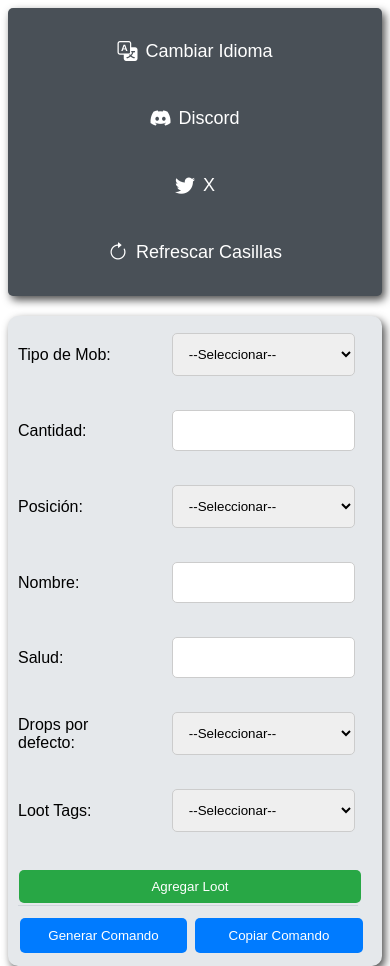
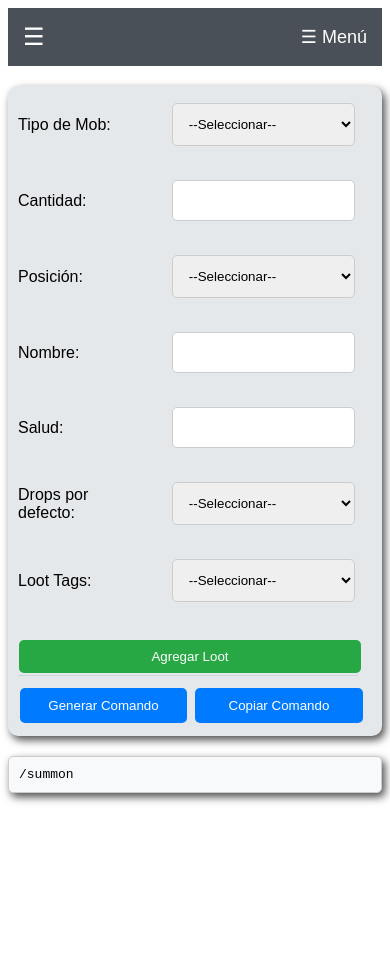
Before and after one commit to SebasOfEek/MineBlocks-Tools, a plain HTML site: page index.html in a window 390 px wide. Shown: the top 966 px of the page. After the commit the page ends 844 px from the top, so only its background shows below. Drawn offline with nearby package versions, Linux system fonts and the light colour scheme.

Commit message:
Update index.html

```diff
--- a/index.html
+++ b/index.html
@@ -292,37 +292,80 @@ button.add-loot {
     font-size: 20px; /* Aumenta el tamaño del ícono */
 }
 
-/* Media Query para pantallas pequeñas (teléfonos móviles) */
 @media (max-width: 600px) {
     .menu {
         max-width: 100%;
+        padding: 0;
+        background-color: #333; /* Fondo del menú hamburguesa */
+        box-shadow: none;
     }
 
-    .menu ul {
-        flex-direction: column; /* Coloca los elementos en una columna */
-        align-items: stretch; /* Asegura que los elementos ocupen todo el ancho disponible */
+    .menu-icon {
+        display: flex;
+        justify-content: space-between;
+        align-items: center;
+        padding: 15px;
+        color: white;
+        background-color: #495057;
+        font-size: 18px;
+        cursor: pointer;
+        user-select: none;
     }
 
-    .menu ul li {
-        width: 100%; /* Asegura que cada elemento del menú ocupe el 100% del ancho */
+    .menu-icon::before {
+        content: '☰'; /* Icono de hamburguesa */
+        margin-right: 10px;
+        font-size: 24px;
     }
 
-    .menu ul li a,
-    .menu ul li button {
-        font-size: 18px; /* Aumenta un poco el tamaño de la fuente para pantallas más pequeñas */
-        padding: 15px 10px; /* Más espacio alrededor del texto */
-        margin: 2px 0; /* Espacio reducido entre los botones */
+    .menu ul.menu-list {
+        display: none; /* Ocultamos el menú inicialmente */
+        flex-direction: column;
+        background-color: #495057;
+        margin: 0;
+        padding: 10px 0;
     }
 
-    .menu ul li i {
-        margin-right: 8px; /* Reduce el espacio entre el icono y el texto */
+    .menu ul.menu-list li {
+        width: 100%;
+        text-align: center;
+        margin: 0;
+        padding: 10px 0;
+        border-top: 1px solid #444;
+    }
+
+    .menu ul.menu-list li:first-child {
+        border-top: none;
+    }
+
+    .menu ul.menu-list li a,
+    .menu ul.menu-list li button {
+        font-size: 16px;
+        padding: 15px;
+        color: white;
+        background-color: transparent;
+        border: none;
+        cursor: pointer;
+        width: 100%;
+        text-align: center;
+    }
+
+    .menu ul.menu-list li a:hover,
+    .menu ul.menu-list li button:hover {
+        background-color: #17a2b8;
+        color: white;
+    }
+
+    .menu.show .menu-list {
+        display: flex; /* Mostrar el menú cuando esté activo */
     }
 }
 </style>
 </head>
 <body>
 <nav class="menu">
-    <ul>
+    <div class="menu-icon" onclick="toggleMobileMenu()">☰ Menú</div>
+    <ul class="menu-list">
         <li><button id="IdiomaText" onclick="toggleLanguage()"><i class="bi bi-translate"></i> Cambiar Idioma</button></li>
         <li><a href="https://discord.com/users/sebasofeek" target="_blank"><i class="bi bi-discord"></i> Discord</a></li>
         <li><a href="https://twitter.com" target="_blank"><i class="bi bi-twitter"></i> X</a></li>
@@ -590,10 +633,13 @@ button.add-loot {
 
     <script>
 
-
-
         let lootItems = [];
         let currentLanguage = 'es'; // Idioma por defecto
+
+        function toggleMobileMenu() {
+    const menu = document.querySelector('.menu');
+    menu.classList.toggle('show');
+}
 
 function resetFields() {
     const inputs = document.querySelectorAll('input, select');
```
